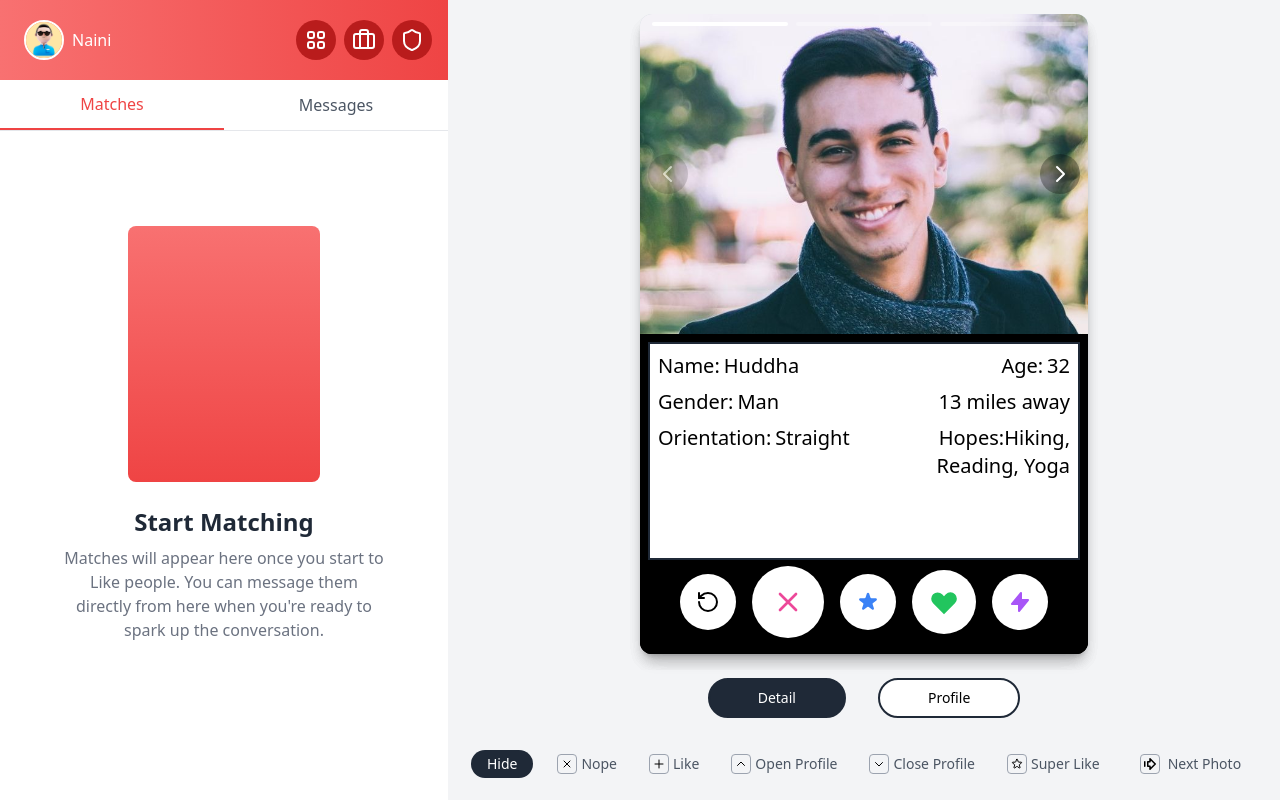
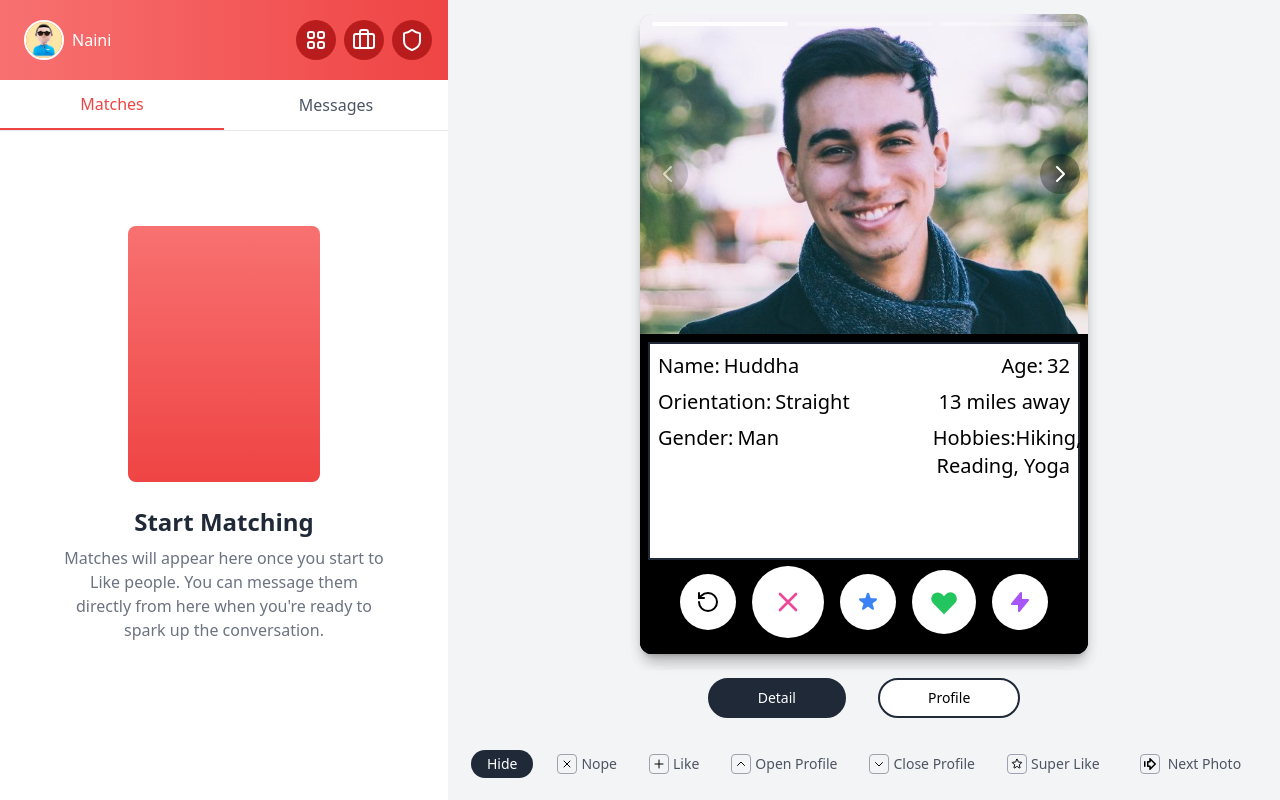
Before and after one commit to Husnain-Abid/tinder, a React (Create React App) app: page /home in a window 1280 px wide. Built offline with nearby package versions, Linux system fonts and the light colour scheme.

Commit message:
last changes

```diff
--- a/src/pages/protected/ProfileCard.jsx
+++ b/src/pages/protected/ProfileCard.jsx
@@ -313,9 +313,11 @@ export default function ProfileCard({ profile, onSwipe, activeTab, setActiveTab
                         {/* Gender and Distance */}
                         <div className="flex items-start justify-between">
                             <div>
-                                <span className=" ">Gender:</span>
-                                <span className="ml-1">{profile.gender}</span>
+                                <span className=" ">Orientation:</span>
+                                <span className=" ml-1">{profile.orientation}</span>
                             </div>
+
+
 
                             <div>
                                 {/* <span className=" font-medium">Age:</span> */}
@@ -326,12 +328,12 @@ export default function ProfileCard({ profile, onSwipe, activeTab, setActiveTab
                         {/* orientation and hoppies */}
                         <div className="flex items-start justify-between">
                             <div>
-                                <span className=" ">Orientation:</span>
-                                <span className=" ml-1">{profile.orientation}</span>
+                                <span className=" ">Gender:</span>
+                                <span className="ml-1">{profile.gender}</span>
                             </div>
 
                             <div className="w-2/6 text-end">
-                                <span >Hopes:</span>
+                                <span >Hobbies:</span>
                                 <span >{profile.hobbies.join(", ")}</span>
                             </div>
                         </div>
--- a/src/pages/protected/ResponsiveProfileCard.jsx
+++ b/src/pages/protected/ResponsiveProfileCard.jsx
@@ -328,8 +328,8 @@ export default function ResponsiveProfileCard({ profile, onSwipe, showProfileInf
                         {/* Gender and Distance */}
                         <div className="flex items-center justify-between">
                             <div>
-                                <span className=" font-medium">Gender:</span>
-                                <span className=" ml-1">{profile.gender}</span>
+                                <span className=" ml-1">{profile.orientation}</span>
+
                             </div>
 
                             <div>
@@ -341,11 +341,12 @@ export default function ResponsiveProfileCard({ profile, onSwipe, showProfileInf
                         {/* orientation and hoppies */}
                         <div className="flex items-start justify-between">
                             <div>
-                                <span className=" ml-1">{profile.orientation}</span>
+                                <span className=" font-medium">Gender:</span>
+                                <span className=" ml-1">{profile.gender}</span>
                             </div>
 
                             <div className="w-3/6 text-end">
-                                <span >Hopes:</span>
+                                <span >Hobbies:</span>
                                 <span >{profile.hobbies.join(", ")}</span>
 
                             </div>
```
